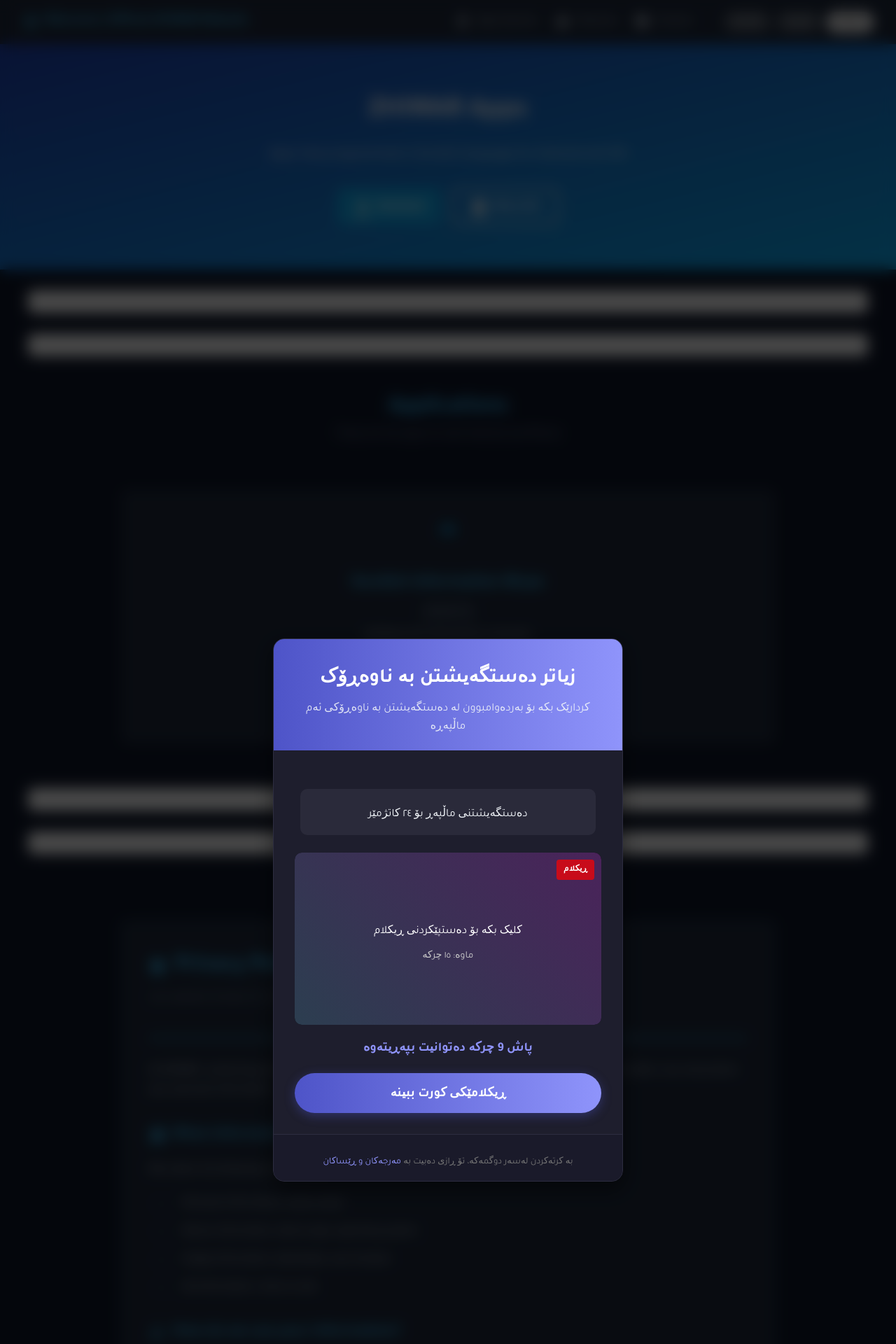
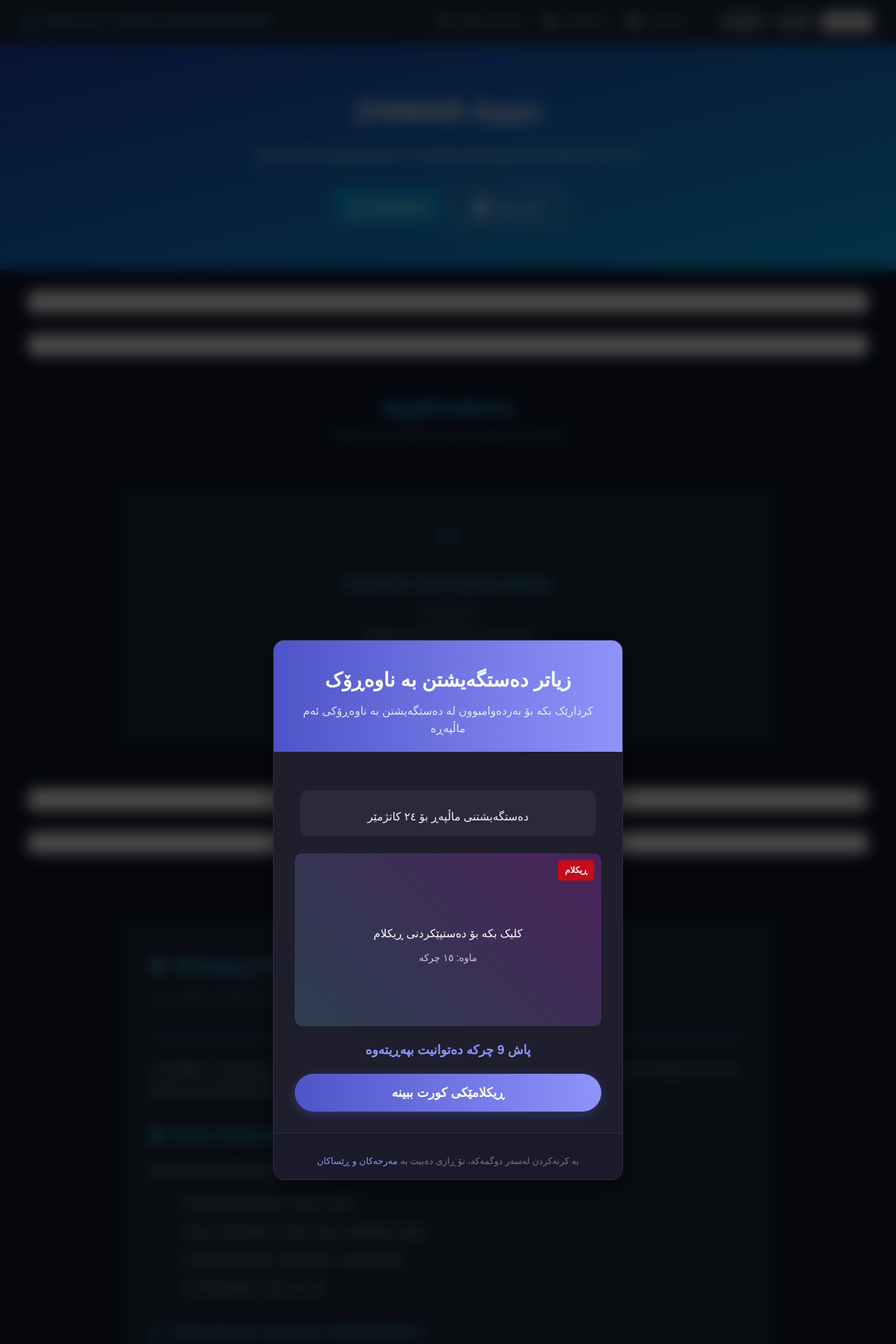
Before and after one commit to zhiwar404M/WEBSITE, a PHP site: page / in a window 1280 px wide. Shown: the top 1920 px of the page at 70% size. Run offline with PHP 8.4, Linux system fonts and the light colour scheme; some libraries are stand-ins or nearby versions.

Commit message:
Update style.css

```diff
--- a/style.css
+++ b/style.css
@@ -3,7 +3,7 @@
     margin: 0;
     padding: 0;
     box-sizing: border-box;
-    font-family: 'Tajawal', sans-serif;
+    font-family: ' Noto Sans Arabic', sans-serif;
 }
 
 body {
```
